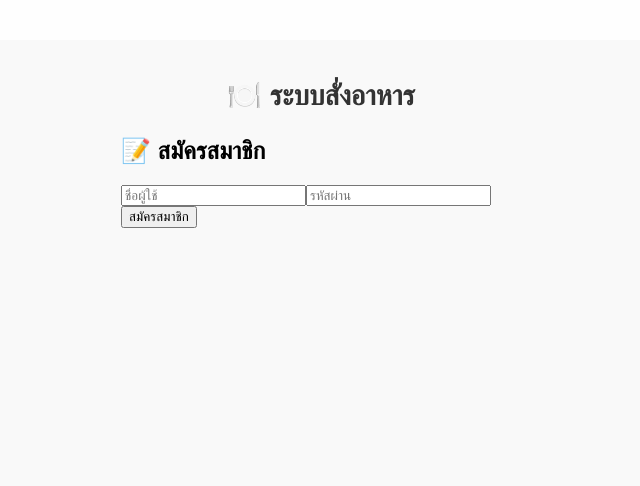
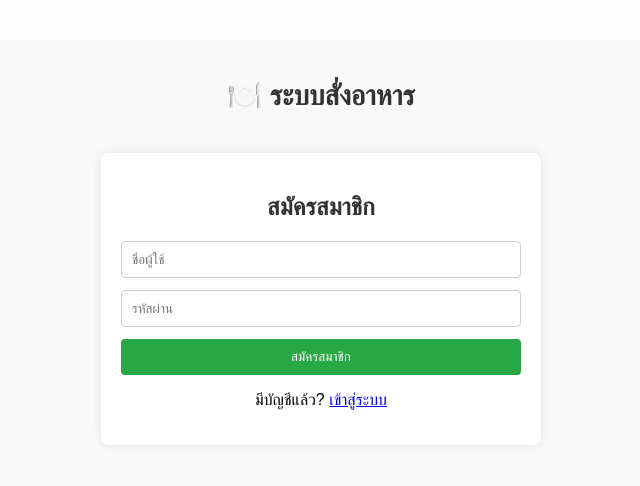
Before and after one commit to Setsukun1997/Food-order-sim, a React (Vite) app in the folder frontend/: page /signup in a window 1280 px wide. Shown: the top 486 px of the page, without its empty margins (319-959 px from the left). Built offline with nearby package versions, Linux system fonts and the light colour scheme.

Commit message:
Update Signup.jsx

```diff
--- a/frontend/src/pages/Signup.jsx
+++ b/frontend/src/pages/Signup.jsx
@@ -1,31 +1,111 @@
 import React, { useState } from 'react';
+import { useNavigate, Link } from 'react-router-dom';
 
 export default function Signup() {
   const [username, setUsername] = useState('');
   const [password, setPassword] = useState('');
+  const [errorMsg, setErrorMsg] = useState('');
+  const navigate = useNavigate();
 
   const handleSignup = async (e) => {
     e.preventDefault();
+    setErrorMsg('');
+
+    if (!username || !password) {
+      setErrorMsg('กรุณากรอกชื่อผู้ใช้และรหัสผ่าน');
+      return;
+    }
+
     try {
       const res = await fetch('https://food-order-sim-backend.onrender.com/api/auth/signup', {
         method: 'POST',
         headers: { 'Content-Type': 'application/json' },
         body: JSON.stringify({ username, password, role: 'user' })
       });
-      if (!res.ok) throw new Error('สมัครไม่สำเร็จ');
-      alert('✅ สมัครสมาชิกสำเร็จ! กรุณาเข้าสู่ระบบ');
+
+      const data = await res.json();
+
+      if (!res.ok) {
+        setErrorMsg(data.error || 'สมัครไม่สำเร็จ');
+        return;
+      }
+
+      alert('✅ สมัครสมาชิกสำเร็จ!');
+      navigate('/');
     } catch (err) {
-      alert('❌ สมัครไม่สำเร็จ');
       console.error(err);
+      setErrorMsg('เกิดข้อผิดพลาดในการเชื่อมต่อ');
     }
   };
 
   return (
-    <form onSubmit={handleSignup} style={{ maxWidth: 400, margin: 'auto' }}>
-      <h2>📝 สมัครสมาชิก</h2>
-      <input value={username} onChange={(e) => setUsername(e.target.value)} placeholder="ชื่อผู้ใช้" required />
-      <input type="password" value={password} onChange={(e) => setPassword(e.target.value)} placeholder="รหัสผ่าน" required />
-      <button type="submit">สมัครสมาชิก</button>
-    </form>
+    <div style={styles.container}>
+      <h2 style={styles.title}>สมัครสมาชิก</h2>
+      <form onSubmit={handleSignup} style={styles.form}>
+        <input
+          type="text"
+          placeholder="ชื่อผู้ใช้"
+          value={username}
+          onChange={(e) => setUsername(e.target.value)}
+          style={styles.input}
+        />
+        <input
+          type="password"
+          placeholder="รหัสผ่าน"
+          value={password}
+          onChange={(e) => setPassword(e.target.value)}
+          style={styles.input}
+        />
+        <button type="submit" style={styles.button}>สมัครสมาชิก</button>
+      </form>
+      {errorMsg && <p style={styles.error}>{errorMsg}</p>}
+      <p style={styles.link}>
+        มีบัญชีแล้ว? <Link to="/">เข้าสู่ระบบ</Link>
+      </p>
+    </div>
   );
 }
+
+const styles = {
+  container: {
+    maxWidth: '400px',
+    margin: '40px auto',
+    padding: '20px',
+    backgroundColor: '#fff',
+    borderRadius: '8px',
+    boxShadow: '0 0 10px rgba(0,0,0,0.1)',
+    fontFamily: 'sans-serif'
+  },
+  title: {
+    textAlign: 'center',
+    marginBottom: '20px',
+    color: '#333'
+  },
+  form: {
+    display: 'flex',
+    flexDirection: 'column'
+  },
+  input: {
+    padding: '10px',
+    marginBottom: '12px',
+    borderRadius: '4px',
+    border: '1px solid #ccc'
+  },
+  button: {
+    padding: '10px',
+    backgroundColor: '#28a745',
+    color: '#fff',
+    border: 'none',
+    borderRadius: '4px',
+    cursor: 'pointer'
+  },
+  error: {
+    color: 'red',
+    marginTop: '10px',
+    textAlign: 'center'
+  },
+  link: {
+    marginTop: '16px',
+    textAlign: 'center'
+  }
+};
```
